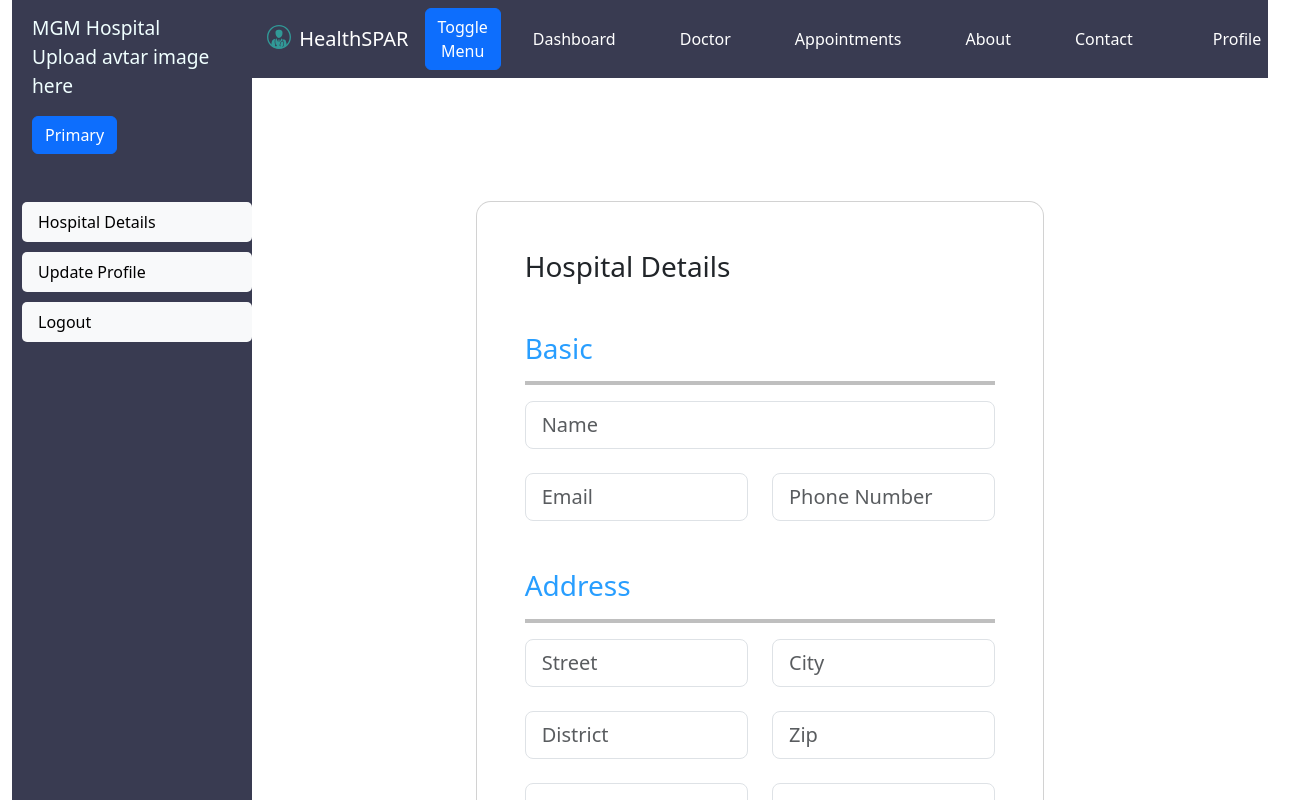
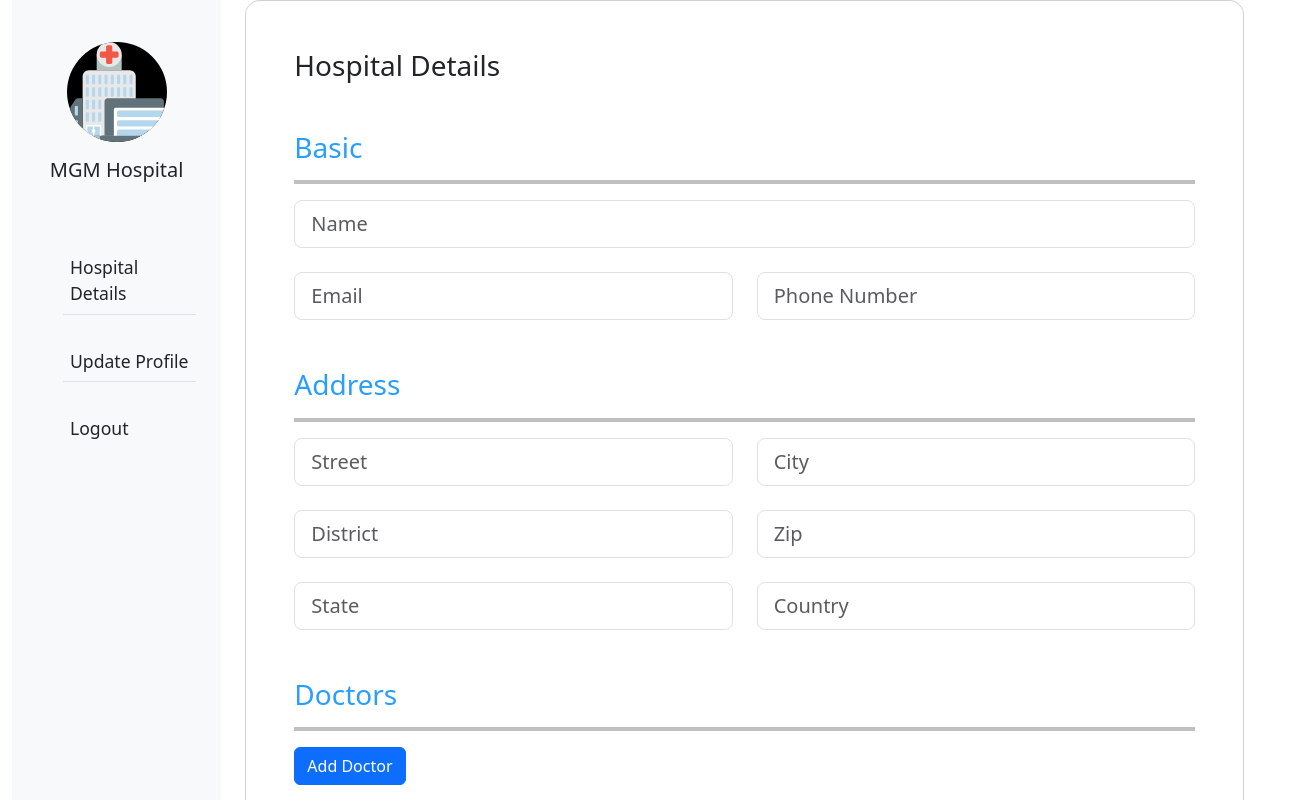
Before and after one commit to roopeshkr/HealthSPAR, an Angular app in the folder product-webapp/healthspar-app/: page /hospital-details in a window 1280 px wide. Shown: the top 800 px of the page, 1309 px wide, since content can reach past the window. Built offline with nearby package versions, Linux system fonts and the light colour scheme.

Commit message:
made seprate nav for hospital

```diff
--- a/product-webapp/healthspar-app/src/app/app-routing.module.ts
+++ b/product-webapp/healthspar-app/src/app/app-routing.module.ts
@@ -7,6 +7,7 @@ import { HospitalPageComponent } from './components/hospital/hospital-page/hospi
 import { ProfileComponent } from './components/patient/profile/profile.component';
 import { UpdateProfileComponent } from './components/patient/update-profile/update-profile.component';
 import { SidenavComponent } from './components/patient/sidenav/sidenav.component';
+import { HospitalSidenavComponent } from './components/hospital/shared/hospital-sidenav/hospital-sidenav.component';
 
 const routes: Routes = [
   { path: 'index', component: HomeComponent },
@@ -25,6 +26,7 @@ const routes: Routes = [
   },
   { path: 'sidenav', component: SidenavComponent },
   { path: 'profile', component: ProfileComponent },
+  { path: 'hospital-sidenav', component: HospitalSidenavComponent },
 ];
 
 @NgModule({
--- a/product-webapp/healthspar-app/src/app/app.module.ts
+++ b/product-webapp/healthspar-app/src/app/app.module.ts
@@ -22,6 +22,7 @@ import { HospitalDetailsComponent } from './components/hospital/hospital-details
 import { ProfileComponent } from './components/patient/profile/profile.component';
 import { UpdateProfileComponent } from './components/patient/update-profile/update-profile.component';
 import { SidenavComponent } from './components/patient/sidenav/sidenav.component';
+import { HospitalSidenavComponent } from './components/hospital/shared/hospital-sidenav/hospital-sidenav.component';
 
 @NgModule({
   declarations: [
@@ -42,6 +43,7 @@ import { SidenavComponent } from './components/patient/sidenav/sidenav.component
     ProfileComponent,
     UpdateProfileComponent,
     SidenavComponent,
+    HospitalSidenavComponent,
   ],
   imports: [
     BrowserModule,
--- a/product-webapp/healthspar-app/src/app/components/hospital/hospital-details/hospital-details.component.css
+++ b/product-webapp/healthspar-app/src/app/components/hospital/hospital-details/hospital-details.component.css
@@ -1,73 +1,3 @@
-#sidebar-wrapper {
-  background-color: #393B51;
-  color: azure;
-  align-items: center;
-  min-height: 100vh;
-}
-
-#sidebar-wrapper .sidebar-heading {
-  padding: 0.875rem 1.25rem;
-  font-size: 1.2rem;
-}
-
-#sidebar-wrapper .list-group {
-  width: 15rem;
-  padding-left: 10px;
-}
-
-.list-group-item {
-  background-color: #393B51;
-  color: rgb(0, 0, 0);
-  border: none;
-  border-radius: 5px;
-  margin-top: 10px;
-}
-
-#page-content-wrapper {
-  min-width: 100vw;
-}
-
-#wrapper.toggled #sidebar-wrapper {
-  margin-left: 0;
-}
-
-@media (min-width: 768px) {
-  #sidebar-wrapper {
-    margin-left: 0;
-  }
-
-  #page-content-wrapper {
-    min-width: 0;
-    width: 100%;
-  }
-
-  .show {
-    margin-left: 0 !important;
-  }
-
-  .hide {
-    margin-left: -15rem !important;
-  }
-}
-
-.navbar{
-  background-color: #393B51;
-}
-.navbar-brand{
-  color: rgb(255, 255, 255);
-}
-.nav-link{
-  color: rgb(255, 255, 255);
-}
-@media (max-width: 767px) {
-  .show {
-    margin-left: -15rem !important;
-  }
-
-  .hide {
-    margin-left: -0 !important;
-  }
-}
 
 .container-fluid {
   width: 100%;
@@ -96,3 +26,7 @@ form span{
 form hr{
   border: 2px solid #000;
 }
+
+/* #sidebar {
+  background-color: #393B51;
+} */
--- a/product-webapp/healthspar-app/src/app/components/hospital/hospital-details/hospital-details.component.html
+++ b/product-webapp/healthspar-app/src/app/components/hospital/hospital-details/hospital-details.component.html
@@ -1,72 +1,12 @@
-<div class="d-flex" id="wrapper">
-
-  <!-- Sidebar -->
-  <div class="border-right" id="sidebar-wrapper" [ngClass]="status ? 'hide' : 'show'">
-    <div class="sidebar-heading">MGM Hospital
-      <p>Upload avtar image here</p>
-      <button type="button" class="btn btn-primary ">Primary</button>
-    </div>
-    <br>
-    <div class="list-group list-group-flush">
-      <a href="#" class="list-group-item list-group-item-action bg-light">Hospital Details</a>
-      <a href="#" class="list-group-item list-group-item-action bg-light">Update Profile</a>
-      <a href="#" class="list-group-item list-group-item-action bg-light">Logout</a>
-    </div>
-  </div>
-  <!-- /#sidebar-wrapper -->
-
+<div class="container-fluid">
+  <div class="row">
+    <app-hospital-sidenav id="sidebar" class="col-md-3 col-lg-2 d-md-block bg-light sidebar"
+      style="height: 132vh"></app-hospital-sidenav>
     <!-- Page Content -->
-  <div id="page-content-wrapper">
-    <nav class="navbar navbar-expand-lg">
-      <div class="container-fluid">
-        <a class="navbar-brand" href="#">
-          <img src="assets/images/healthspar_icon.svg" alt="Logo" width="30" height="24"
-            class="d-inline-block align-text-top" />
-          HealthSPAR
-        </a>
-        <button class="btn btn-primary" (click)="clickEvent()">Toggle Menu</button>
-        <button class="navbar-toggler" type="button" data-bs-toggle="collapse" data-bs-target="#navbarSupportedContent"
-          aria-controls="navbarSupportedContent" aria-expanded="false" aria-label="Toggle navigation">
-          <span class="navbar-toggler-icon"></span>
-        </button>
-        <button class="navbar-toggler" type="button" data-bs-toggle="collapse" data-bs-target="#navbarNav"
-          aria-controls="navbarNav" aria-expanded="false" aria-label="Toggle navigation">
-          <span class="navbar-toggler-icon"></span>
-        </button>
-
-        <div class="collapse navbar-collapse" id="navbarNav">
-          <ul class="navbar-nav ms-auto mb-2 mb-lg-0">
-            <li class="nav-item mx-4">
-              <a class="nav-link" href="#">Dashboard</a>
-            </li>
-            <li class="nav-item mx-4">
-              <a class="nav-link" href="#">Doctor</a>
-            </li>
-            <li class="nav-item mx-4">
-              <a class="nav-link" href="#">Appointments</a>
-            </li>
-            <li class="nav-item mx-4">
-              <a class="nav-link" href="#">About</a>
-            </li>
-            <li class="nav-item mx-4">
-              <a class="nav-link" href="#">Contact</a>
-            </li>
-          </ul>
-          <ul class="navbar-nav ml-auto mx-4">
-            <li class="nav-item mx-3">
-              <a class="nav-link" href="#">Profile</a>
-            </li>
-          </ul>
-        </div>
-      </div>
-    </nav>
-    <br>
-    <div class="container py-5 h-100">
-      <div class="row justify-content-center align-items-center h-100">
-        <div class="col-12 col-lg-9 col-xl-7">
+    <main class="col-md-9 ms-sm-auto col-lg-10 px-md-4">
       <div class="card shadow-2-strong card-registration" style="border-radius: 15px;">
         <div class="card-body p-4 p-md-5">
-              <h3 class="mb-4 pb-2 pb-md-0 mb-md-5"><span>Hospital Details</span></h3>
+          <h3 class="mb-4 pb-2 pb-md-0 mb-md-5">Hospital Details</h3>
           <form>
             <h3><span>Basic</span></h3>
             <hr>
@@ -85,8 +25,7 @@
               </div>
               <div class="col-md-6 mb-4">
                 <div class="form-outline">
-                      <input type="text" id="lastName" placeholder="Phone Number"
-                        class="form-control form-control-lg" />
+                  <input type="text" id="lastName" placeholder="Phone Number" class="form-control form-control-lg" />
                 </div>
               </div>
             </div>
@@ -146,8 +85,8 @@
               </div>
               <div class="row">
                 <div class="col-md-6 mb-4">
-                      <input type="text" class="form-control" placeholder="Year of Experience"
-                        id="doctorExperience{{ i }}" name="doctorExperience{{ i }}" [(ngModel)]="doctor.experience">
+                  <input type="text" class="form-control" placeholder="Year of Experience" id="doctorExperience{{ i }}"
+                    name="doctorExperience{{ i }}" [(ngModel)]="doctor.experience">
                 </div>
                 <div class="col-md-6 mb-4">
                   <input type="text" class="form-control" placeholder="Language Known" id="doctorLanguage{{ i }}"
@@ -163,8 +102,7 @@
                 </div>
                 <div class="col-md-3 mb-4">
                   <div class="form-outline">
-                        <input type="text" id="starttime" placeholder="Start Time"
-                          class="form-control form-control-lg" />
+                    <input type="text" id="starttime" placeholder="Start Time" class="form-control form-control-lg" />
                   </div>
                 </div>
                 <div class="col-md-3 mb-4">
@@ -186,11 +124,8 @@
           </form>
         </div>
       </div>
+    </main>
+    <!-- /#page-content-wrapper -->
+    <main class="col-md-9 ms-sm-auto col-lg-10 px-md-4"></main>
   </div>
 </div>
-    </div>
-  </div>
-  <!-- /#page-content-wrapper -->
-
-</div>
-<!-- /#wrapper -->
--- /dev/null
+++ b/product-webapp/healthspar-app/src/app/components/hospital/shared/hospital-sidenav/hospital-sidenav.component.css
@@ -0,0 +1,39 @@
+/* nav {
+  background-color: #393B51;
+  color: white;
+} */
+
+.side-navbar {
+  display: flex;
+  flex-direction: column;
+  justify-content: center;
+}
+
+.side-navbar-top {
+  margin: 17px;
+  padding: 1px;
+}
+
+.side-navbar-bottom {
+  margin: 14px;
+  padding: 12px;
+}
+
+.side-navbar-list {
+  margin: 13px;
+  padding: 7px;
+  font-weight: 400;
+  font-size: 1.1rem;
+}
+
+.side-navbar-list:hover {
+  color: #0082f5;
+  border: 2px solid none;
+  border-radius: 5px;
+  font-weight: 600;
+  font-size: 1.2rem;
+}
+
+#avtar-image {
+  background-color: rgb(0, 0, 0);
+}
--- /dev/null
+++ b/product-webapp/healthspar-app/src/app/components/hospital/shared/hospital-sidenav/hospital-sidenav.component.html
@@ -0,0 +1,19 @@
+<nav>
+  <div class="side-navbar active-nav d-flex justify-content-between flex-wrap flex-column" id="sidebar">
+    <div class="side-navbar-top">
+      <div class="text-center mt-4">
+        <img src="assets/images/hospital.svg" id="avtar-image" alt="Profile Picture" class="rounded-circle" width="100"
+          height="100" />
+      </div>
+
+      <h5 class="text-center mt-3" id="avtar-name"><span>MGM Hospital</span></h5>
+    </div>
+
+    <div class="side-navbar-bottom list-group list-group-flush">
+      <a routerLink="#" class="side-navbar-list list-group-item list-group-item-action bg-light">Hospital Details</a>
+      <a routerLink="#" class="side-navbar-list list-group-item list-group-item-action bg-light">Update
+        Profile</a>
+      <a routerLink="/index" class="side-navbar-list list-group-item list-group-item-action bg-light">Logout</a>
+    </div>
+  </div>
+</nav>
--- a/product-webapp/healthspar-app/src/app/components/hospital/shared/navbar/navbar.component.css
+++ b/product-webapp/healthspar-app/src/app/components/hospital/shared/navbar/navbar.component.css
@@ -0,0 +1,73 @@
+#sidebar-wrapper {
+  background-color: #393B51;
+  color: azure;
+  align-items: center;
+  min-height: 100vh;
+}
+
+#sidebar-wrapper .sidebar-heading {
+  padding: 0.875rem 1.25rem;
+  font-size: 1.2rem;
+}
+
+#sidebar-wrapper .list-group {
+  width: 15rem;
+  padding-left: 10px;
+}
+
+.list-group-item {
+  background-color: #393B51;
+  color: rgb(0, 0, 0);
+  border: none;
+  border-radius: 5px;
+  margin-top: 10px;
+}
+
+#page-content-wrapper {
+  min-width: 100vw;
+}
+
+#wrapper.toggled #sidebar-wrapper {
+  margin-left: 0;
+}
+
+@media (min-width: 768px) {
+  #sidebar-wrapper {
+    margin-left: 0;
+  }
+
+  #page-content-wrapper {
+    min-width: 0;
+    width: 100%;
+  }
+
+  .show {
+    margin-left: 0 !important;
+  }
+
+  .hide {
+    margin-left: -15rem !important;
+  }
+}
+
+.navbar {
+  background-color: #393B51;
+}
+
+.navbar-brand {
+  color: rgb(255, 255, 255);
+}
+
+.nav-link {
+  color: rgb(255, 255, 255);
+}
+
+@media (max-width: 767px) {
+  .show {
+    margin-left: -15rem !important;
+  }
+
+  .hide {
+    margin-left: -0 !important;
+  }
+}
```
Also changed, not shown: product-webapp/healthspar-app/src/app/components/hospital/shared/hospital-sidenav/hospital-sidenav.component.ts (added, +10 -0 lines), product-webapp/healthspar-app/src/assets/images/hospital.svg (added), 1 other file (tests, documents, lock files or other folders). Lines whose indentation alone changed are shown as unchanged.
